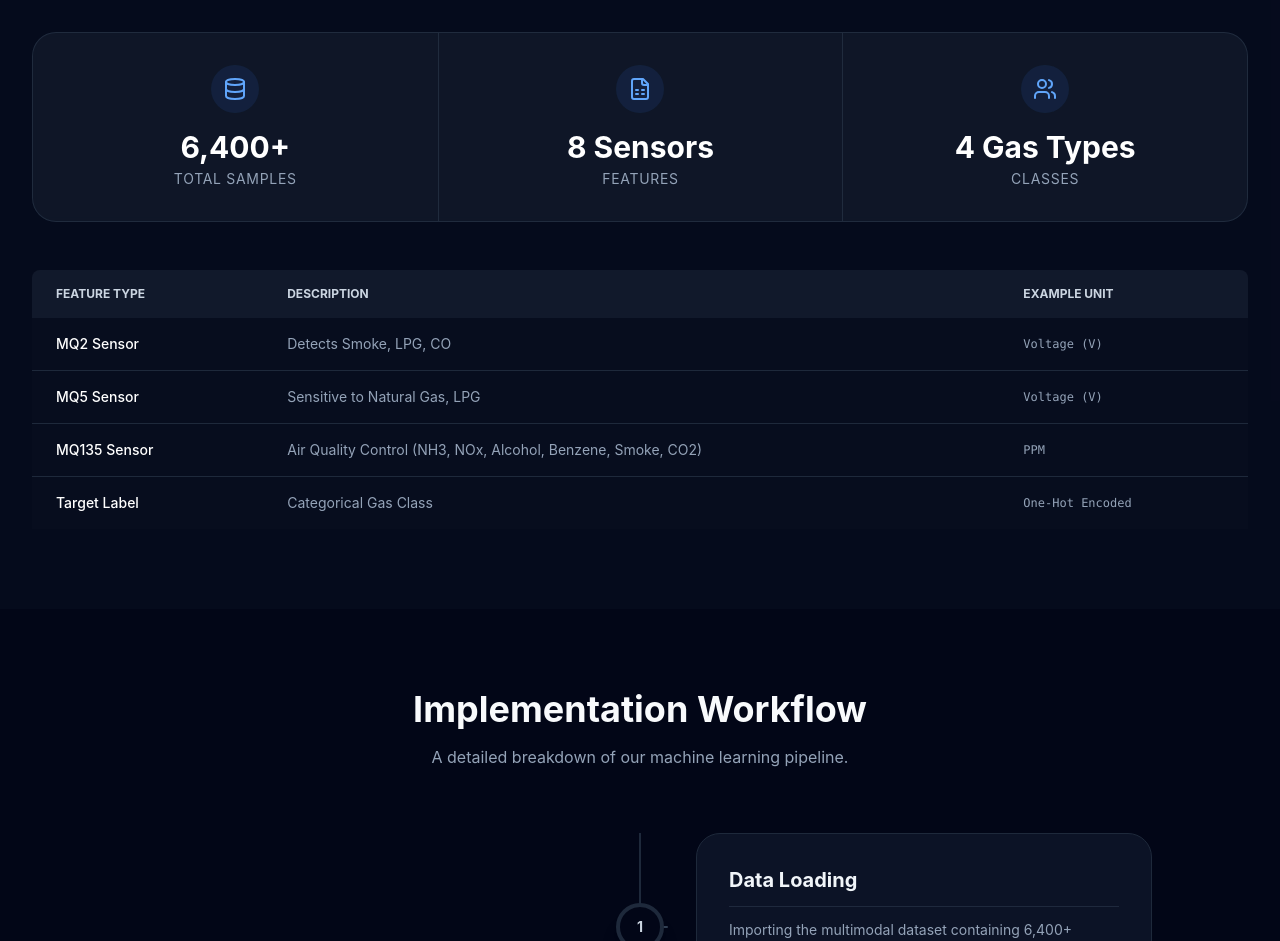
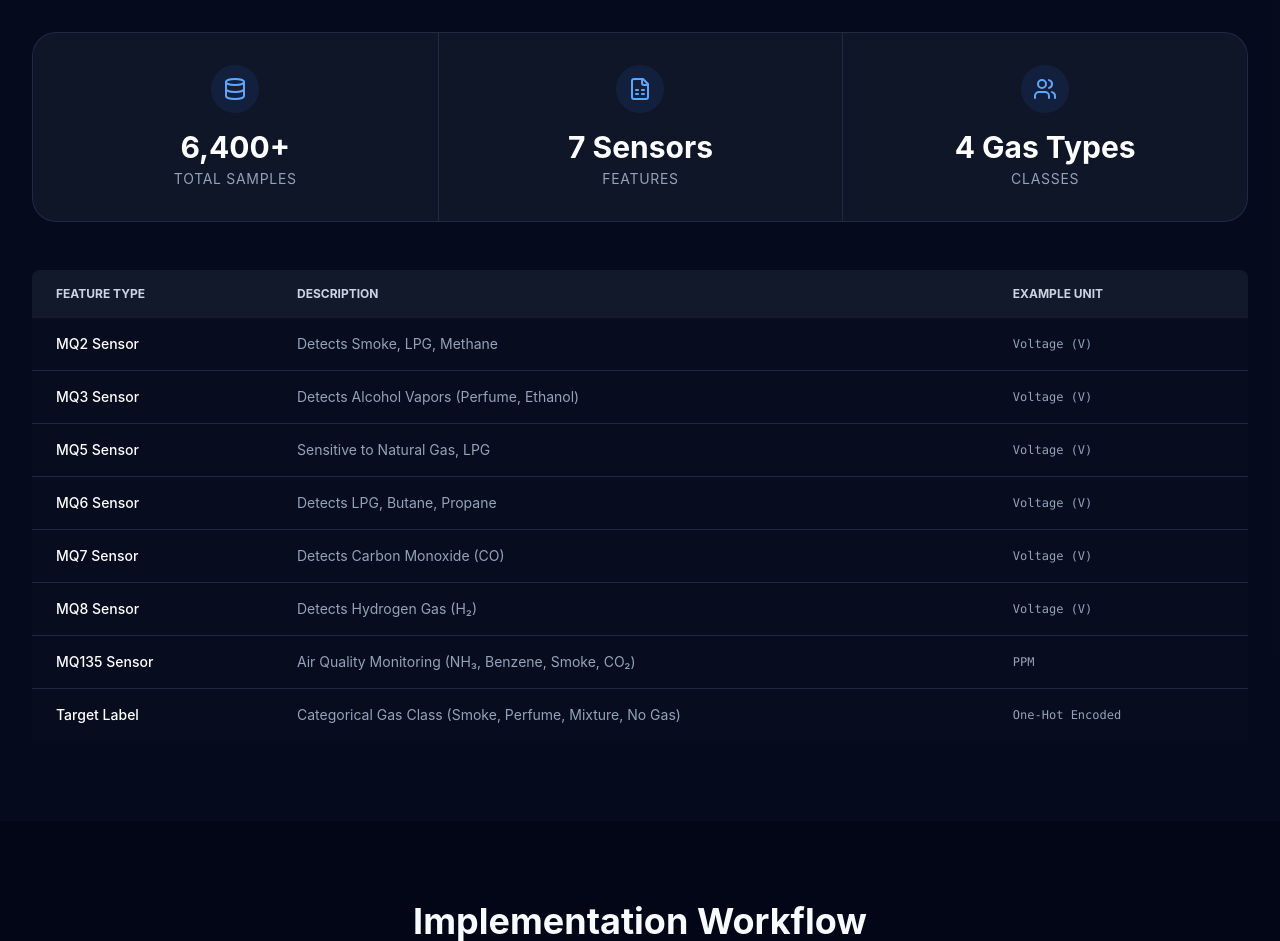
Before and after one commit to kushagragupta04/Multi-Class-Multimodal-Gas-Detection-using-ML, a React (Vite) app: page / in a window 1280 px wide. Shown: the part 2140-3081 px from the top of the page. Built offline with nearby package versions, Linux system fonts and the light colour scheme.

Commit message:
updated info

```diff
--- a/src/components/Dataset.jsx
+++ b/src/components/Dataset.jsx
@@ -16,7 +16,7 @@ export function Dataset() {
                 <div className="grid md:grid-cols-3 divide-y md:divide-y-0 md:divide-x divide-slate-700/50">
                     {[
                         { label: "Total Samples", value: "6,400+", icon: <Database /> },
-                        { label: "Features", value: "8 Sensors", icon: <FileSpreadsheet /> },
+                        { label: "Features", value: "7 Sensors", icon: <FileSpreadsheet /> },
                         { label: "Classes", value: "4 Gas Types", icon: <Users /> }
                     ].map((stat, i) => (
                         <div key={i} className="p-8 flex flex-col items-center text-center hover:bg-slate-700/20 transition-colors">
@@ -40,25 +40,55 @@ export function Dataset() {
                     <tbody className="divide-y divide-slate-800">
                         <tr className="bg-slate-900/20">
                             <td className="px-6 py-4 font-medium text-white">MQ2 Sensor</td>
-                            <td className="px-6 py-4">Detects Smoke, LPG, CO</td>
+                            <td className="px-6 py-4">Detects Smoke, LPG, Methane</td>
                             <td className="px-6 py-4 font-mono text-xs">Voltage (V)</td>
                         </tr>
+
+                        <tr className="bg-slate-900/20">
+                            <td className="px-6 py-4 font-medium text-white">MQ3 Sensor</td>
+                            <td className="px-6 py-4">Detects Alcohol Vapors (Perfume, Ethanol)</td>
+                            <td className="px-6 py-4 font-mono text-xs">Voltage (V)</td>
+                        </tr>
+
                         <tr className="bg-slate-900/20">
                             <td className="px-6 py-4 font-medium text-white">MQ5 Sensor</td>
                             <td className="px-6 py-4">Sensitive to Natural Gas, LPG</td>
                             <td className="px-6 py-4 font-mono text-xs">Voltage (V)</td>
                         </tr>
+
+                        <tr className="bg-slate-900/20">
+                            <td className="px-6 py-4 font-medium text-white">MQ6 Sensor</td>
+                            <td className="px-6 py-4">Detects LPG, Butane, Propane</td>
+                            <td className="px-6 py-4 font-mono text-xs">Voltage (V)</td>
+                        </tr>
+
+                        <tr className="bg-slate-900/20">
+                            <td className="px-6 py-4 font-medium text-white">MQ7 Sensor</td>
+                            <td className="px-6 py-4">Detects Carbon Monoxide (CO)</td>
+                            <td className="px-6 py-4 font-mono text-xs">Voltage (V)</td>
+                        </tr>
+
+                        <tr className="bg-slate-900/20">
+                            <td className="px-6 py-4 font-medium text-white">MQ8 Sensor</td>
+                            <td className="px-6 py-4">Detects Hydrogen Gas (H₂)</td>
+                            <td className="px-6 py-4 font-mono text-xs">Voltage (V)</td>
+                        </tr>
+
                         <tr className="bg-slate-900/20">
                             <td className="px-6 py-4 font-medium text-white">MQ135 Sensor</td>
-                            <td className="px-6 py-4">Air Quality Control (NH3, NOx, Alcohol, Benzene, Smoke, CO2)</td>
+                            <td className="px-6 py-4">
+                                Air Quality Monitoring (NH₃, Benzene, Smoke, CO₂)
+                            </td>
                             <td className="px-6 py-4 font-mono text-xs">PPM</td>
                         </tr>
+
                         <tr className="bg-slate-900/20">
                             <td className="px-6 py-4 font-medium text-white">Target Label</td>
-                            <td className="px-6 py-4">Categorical Gas Class</td>
+                            <td className="px-6 py-4">Categorical Gas Class (Smoke, Perfume, Mixture, No Gas)</td>
                             <td className="px-6 py-4 font-mono text-xs">One-Hot Encoded</td>
                         </tr>
                     </tbody>
+
                 </table>
             </div>
         </Section>
--- a/src/components/Hero.jsx
+++ b/src/components/Hero.jsx
@@ -45,7 +45,7 @@ export function Hero() {
                     className="flex flex-col sm:flex-row gap-4 justify-center"
                 >
                     <a
-                        href="#dataset"
+                        href="https://github.com/kushagragupta04/Multi-Class-Multimodal-Gas-Detection-using-ML/blob/main/Multimodal%20Gas%20Detection%20%26%20Classification%20Dataset/Gas%20Sensors%20Measurements/Gas_Sensors_Measurements.csv"
                         className="inline-flex items-center justify-center gap-2 px-8 py-3 rounded-xl bg-blue-600 hover:bg-blue-500 text-white font-medium transition-colors shadow-lg shadow-blue-500/20 group"
                     >
                         <Database size={20} />
```
